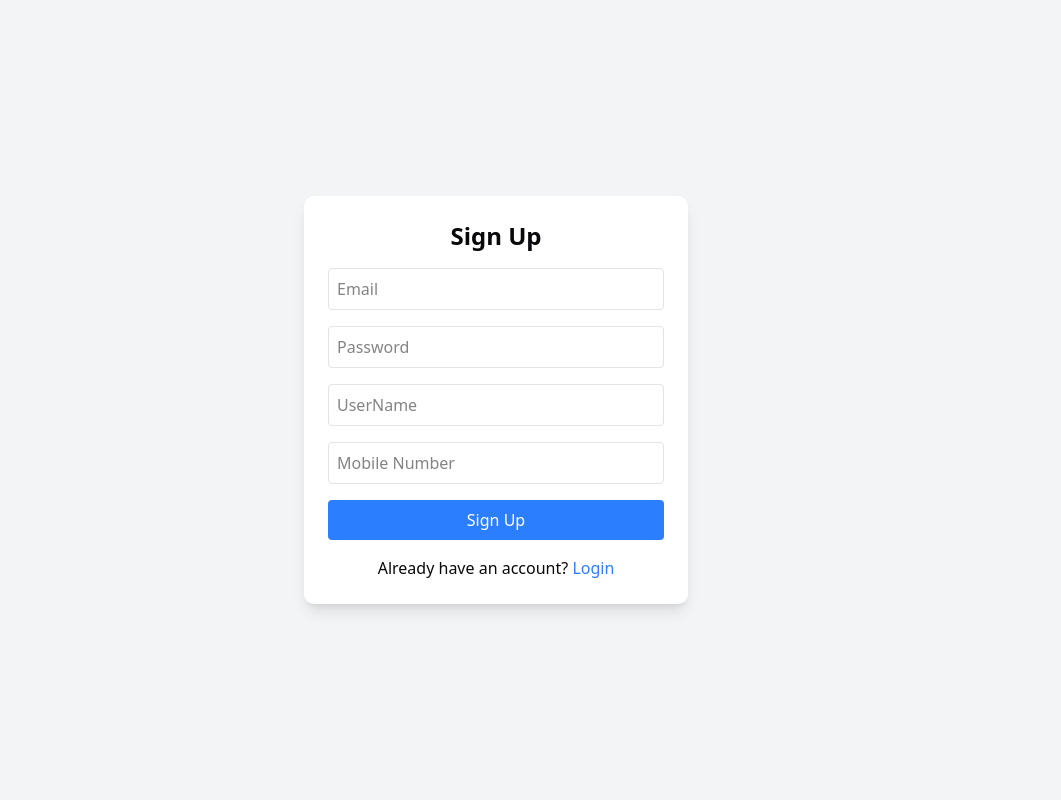
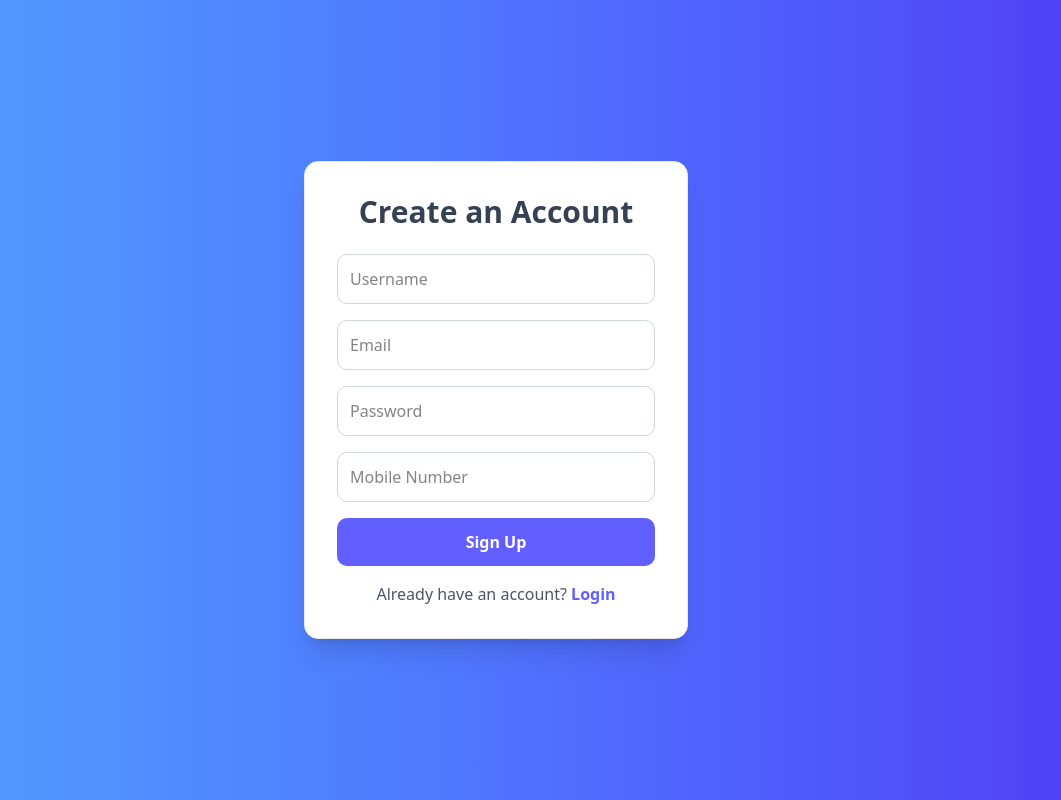
Before and after one commit to Riyaa3050/Nirma-Hackathon, a React (Vite) app in the folder frontend/: page /login in a window 1280 px wide. Both pictures are taken after a click on the button "Sign Up". Shown: the whole page, without its empty margins (144-1205 px from the left). Built offline with nearby package versions, Linux system fonts and the light colour scheme.

Commit message:
final frontend

```diff
--- a/frontend/src/pages/Login.jsx
+++ b/frontend/src/pages/Login.jsx
@@ -9,7 +9,7 @@
 const Login = () => {
   const [isSignup, setIsSignup] = useState(false);
   const [formData, setFormData] = useState({
-    name : "",
+    name: "",
     email: "",
     password: "",
     phoneNumber: "",
@@ -35,12 +35,10 @@
         withCredentials: true,
       });
 
-      // console.log(res.data);
-
       if (res.data.success) {
         dispatch(login(res.data.message));
-        res.data.message.role === "ADMIN" ? navigate('/dashboard') : navigate('/user')
-        toast.success(`Welcome ${res.data.message.name}`)
+        res.data.message.role === "ADMIN" ? navigate("/dashboard") : navigate("/user");
+        toast.success(`Welcome ${res.data.message.name}`);
       }
     } catch (error) {
       toast.error(error.response?.data?.message || "An error occurred.");
@@ -48,23 +46,31 @@
   };
 
   return (
-    <div className="flex justify-center items-center h-screen bg-gray-100">
-      <div className="bg-white p-6 rounded-lg shadow-lg w-96">
-        {/* Title */}
-        <h2 className="text-2xl font-semibold text-center mb-4">
-          {isSignup ? "Sign Up" : "Login"}
+    <div className="flex justify-center items-center min-h-screen bg-gradient-to-r from-blue-400 to-indigo-600">
+      <div className="bg-white p-8 rounded-xl shadow-xl w-96 text-center border border-gray-200">
+        <h2 className="text-3xl font-bold text-gray-700 mb-6">
+          {isSignup ? "Create an Account" : "Welcome Back"}
         </h2>
 
-
-        {/* Form */}
         <form onSubmit={handleSubmit} className="space-y-4">
+          {isSignup && (
+            <input
+              type="text"
+              name="name"
+              placeholder="Username"
+              value={formData.name}
+              onChange={handleChange}
+              className="w-full p-3 border border-gray-300 rounded-lg focus:outline-none focus:ring-2 focus:ring-indigo-500"
+              required
+            />
+          )}
           <input
             type="email"
             name="email"
             placeholder="Email"
             value={formData.email}
             onChange={handleChange}
-            className="w-full p-2 border rounded"
+            className="w-full p-3 border border-gray-300 rounded-lg focus:outline-none focus:ring-2 focus:ring-indigo-500"
             required
           />
           <input
@@ -73,42 +79,35 @@
             placeholder="Password"
             value={formData.password}
             onChange={handleChange}
-            className="w-full p-2 border rounded"
+            className="w-full p-3 border border-gray-300 rounded-lg focus:outline-none focus:ring-2 focus:ring-indigo-500"
             required
           />
           {isSignup && (
-            <>
-            <input
-            type="name"
-            name="name"
-            placeholder="UserName"
-            value={formData.name}
-            onChange={handleChange}
-            className="w-full p-2 border rounded"
-            required
-          />
             <input
               type="text"
               name="phoneNumber"
               placeholder="Mobile Number"
               value={formData.phoneNumber}
               onChange={handleChange}
-              className="w-full p-2 border rounded"
+              className="w-full p-3 border border-gray-300 rounded-lg focus:outline-none focus:ring-2 focus:ring-indigo-500"
               required
             />
-            </>
           )}
 
-          {/* Submit Button */}
-          <button type="submit" className="w-full bg-blue-500 text-white p-2 rounded">
+          <button
+            type="submit"
+            className="w-full bg-indigo-500 text-white p-3 rounded-lg font-semibold transition-transform transform hover:scale-105 hover:bg-indigo-600"
+          >
             {isSignup ? "Sign Up" : "Login"}
           </button>
         </form>
 
-        {/* Toggle Button */}
-        <p className="text-center mt-4">
-          {isSignup ? "Already have an account?" : "Don't have an account?"}{" "}
-          <button className="text-blue-500" onClick={() => setIsSignup(!isSignup)}>
+        <p className="text-gray-600 mt-4">
+          {isSignup ? "Already have an account?" : "Don't have an account?"} {" "}
+          <button
+            className="text-indigo-500 font-semibold hover:underline"
+            onClick={() => setIsSignup(!isSignup)}
+          >
             {isSignup ? "Login" : "Sign Up"}
           </button>
         </p>
--- a/frontend/src/pages/UserDashboard.jsx
+++ b/frontend/src/pages/UserDashboard.jsx
@@ -2,8 +2,12 @@
 import { useNavigate } from "react-router-dom";
 import { Button } from "@/components/ui/button";
 import {
-  Card, CardContent, CardDescription, CardFooter,
-  CardHeader, CardTitle
+  Card,
+  CardContent,
+  CardDescription,
+  CardFooter,
+  CardHeader,
+  CardTitle,
 } from "@/components/ui/card";
 import { Input } from "@/components/ui/input";
 import { Label } from "@/components/ui/label";
@@ -16,7 +20,6 @@
 import axios from "axios";
 import BASEURL from "@/lib/Url";
 import { CheckCircle } from "lucide-react";
-
 
 const UserDashboard = () => {
   const navigate = useNavigate();
@@ -47,7 +50,7 @@
       setTransactions(res.data.message);
     }
     fetchHistory();
-  }, [navigate]);
+  }, [transactions]);
 
   const handleTransfer = async () => {
     try {
@@ -82,7 +85,9 @@
       );
 
       if (res.data.success) {
-        toast.success(`Successfully transferred $${amount} ${currency} to recipient`);
+        toast.success(
+          `Successfully transferred $${amount} ${currency} to recipient`
+        );
         setTransactions([...transactions, res.data.message]);
         setAmount("");
         setReceiverPhoneNumber("");
@@ -90,7 +95,9 @@
         setTransactionType("");
       }
     } catch (err) {
-      toast.error(err.response?.data?.message || "An unexpected error occurred");
+      toast.error(
+        err.response?.data?.message || "An unexpected error occurred"
+      );
     } finally {
       setIsLoading(false);
     }
@@ -112,7 +119,10 @@
             <span className="font-medium">User Dashboard</span>
           </div>
           <div className="flex items-center gap-4">
-            <Button className="bg-red-100 text-red-700 hover:text-red-800 hover:bg-red-200" onClick={handleLogout}>
+            <Button
+              className="bg-red-100 text-red-700 hover:text-red-800 hover:bg-red-200"
+              onClick={handleLogout}
+            >
               <LogOut className="h-4 w-4 mr-2" /> Logout
             </Button>
           </div>
@@ -122,7 +132,9 @@
       <div className="container py-8 px-20">
         <div className="mb-8">
           <h1 className="text-3xl font-bold tracking-tight">User Dashboard</h1>
-          <p className="text-muted-foreground">Make secure transactions and view your transaction history</p>
+          <p className="text-muted-foreground">
+            Make secure transactions and view your transaction history
+          </p>
         </div>
 
         <div className="grid gap-8 md:grid-cols-[1fr_300px]">
@@ -130,7 +142,9 @@
             <Card>
               <CardHeader>
                 <CardTitle>Your Profile</CardTitle>
-                <CardDescription>Your unique user ID and account information</CardDescription>
+                <CardDescription>
+                  Your unique user ID and account information
+                </CardDescription>
               </CardHeader>
               <CardContent>
                 <div className="rounded-lg bg-muted p-4">
@@ -147,7 +161,9 @@
             <Card>
               <CardHeader>
                 <CardTitle>Make a Transfer</CardTitle>
-                <CardDescription>Send money securely to another user</CardDescription>
+                <CardDescription>
+                  Send money securely to another user
+                </CardDescription>
               </CardHeader>
               <CardContent className="space-y-4">
                 <div className="space-y-2">
@@ -190,17 +206,24 @@
                 </div>
               </CardContent>
               <CardFooter>
-                <Button className="w-full bg-blue-600" onClick={handleTransfer} disabled={isLoading}>
-                  {isLoading ? "Processing..." : <>Transfer Funds <ArrowRight className="h-4 w-4 ml-2" /></>}
+                <Button
+                  className="w-full bg-blue-600"
+                  onClick={handleTransfer}
+                  disabled={isLoading}
+                >
+                  {isLoading ? (
+                    "Processing..."
+                  ) : (
+                    <>
+                      Transfer Funds <ArrowRight className="h-4 w-4 ml-2" />
+                    </>
+                  )}
                 </Button>
               </CardFooter>
             </Card>
           </div>
 
-
           <div>
-
-
             <Card className="h-[64vh] overflow-y-scroll">
               <CardHeader>
                 <CardTitle>Recent Activity</CardTitle>
@@ -209,9 +232,7 @@
               <CardContent>
                 {transactions.length > 0 ? (
                   <div className="space-y-4">
-        {transactions
-        .reverse()
-          .map((transaction) => (
+                    {transactions.reverse().map((transaction) => (
                       <div
                         key={transaction.id}
                         className="flex items-center gap-4 rounded-lg border p-3"
@@ -221,10 +242,13 @@
                         </div>
                         <div className="flex-1 space-y-1">
                           <p className="text-sm font-medium leading-none">
-                  Transfer of ${transaction.amount.toFixed(2)} {transaction.currency}
+                            Transfer of ${transaction.amount.toFixed(2)}{" "}
+                            {transaction.currency}
                           </p>
                           <p className="text-xs text-muted-foreground">
-                  {new Date(transaction.transactionTime).toLocaleString("en-US", { hour12: true })}
+                            {new Date(
+                              transaction.transactionTime
+                            ).toLocaleString("en-US", { hour12: true })}
                           </p>
                         </div>
                       </div>
@@ -236,9 +260,7 @@
                   </div>
                 )}
               </CardContent>
-
             </Card>
-
           </div>
         </div>
       </div>
```
Lines whose indentation alone changed are shown as unchanged.
